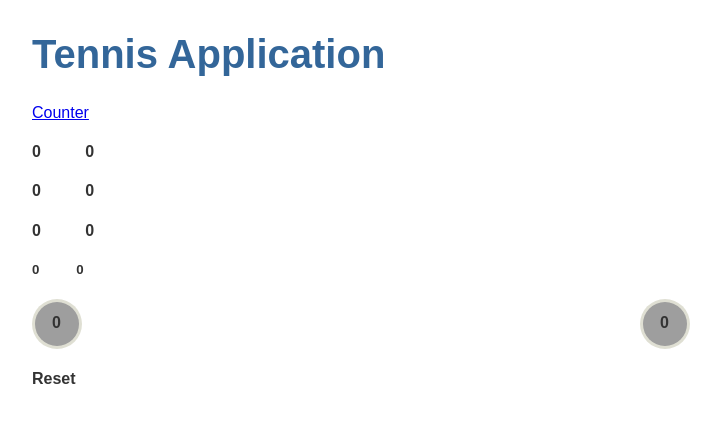
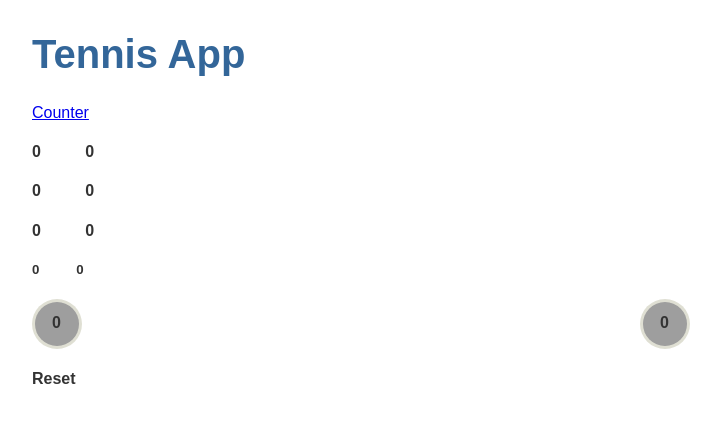
Before and after one commit to timroe7/tennis, an Angular app: page /counter in a window 1280 px wide. Shown: the top 422 px of the page, without its empty margins (0-721 px from the left). Built offline with nearby package versions, Linux system fonts and the light colour scheme; grey boxes are pictures that could not be loaded.

Commit message:
changed title in master

```diff
--- a/src/app/app.component.ts
+++ b/src/app/app.component.ts
@@ -6,5 +6,5 @@ import { Component } from '@angular/core';
   styleUrls: [ './app.component.css' ]
 })
 export class AppComponent  {
-  title = 'Tennis Application';
+  title = 'Tennis App';
 }
```
